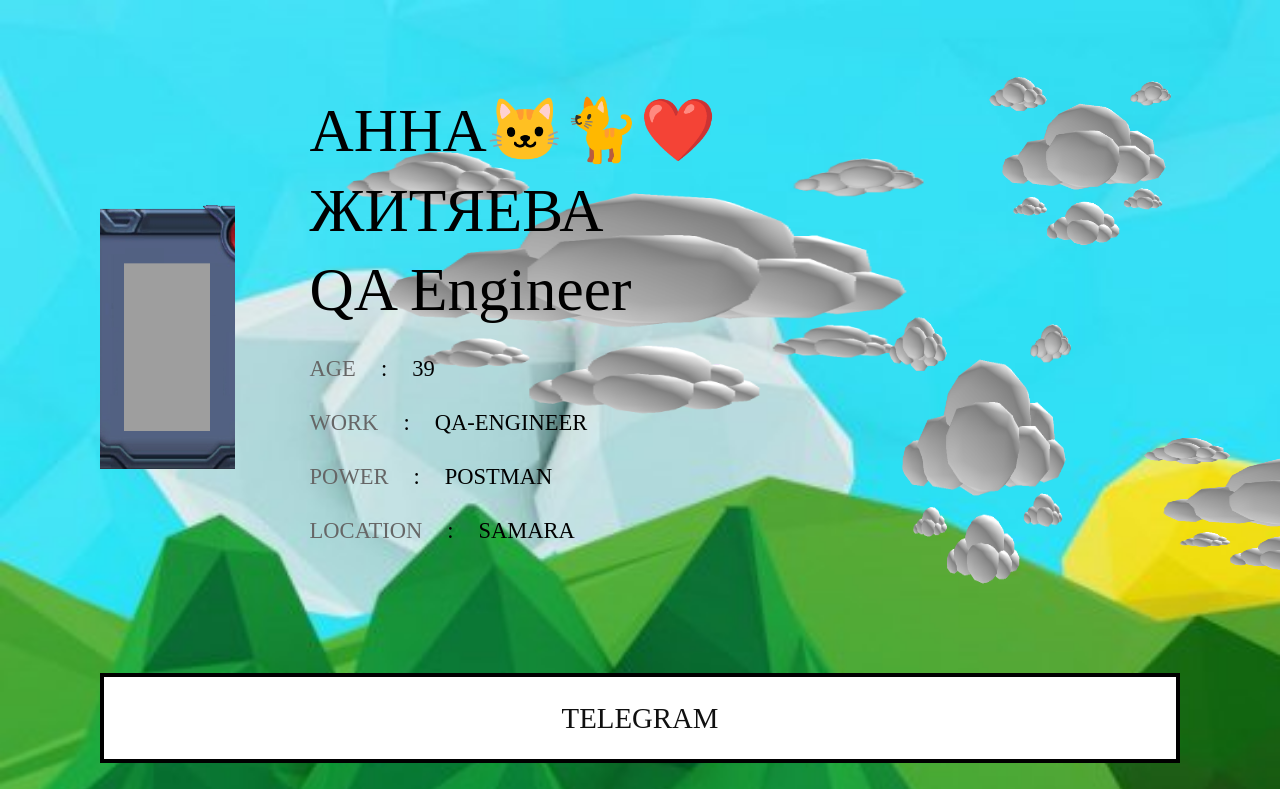
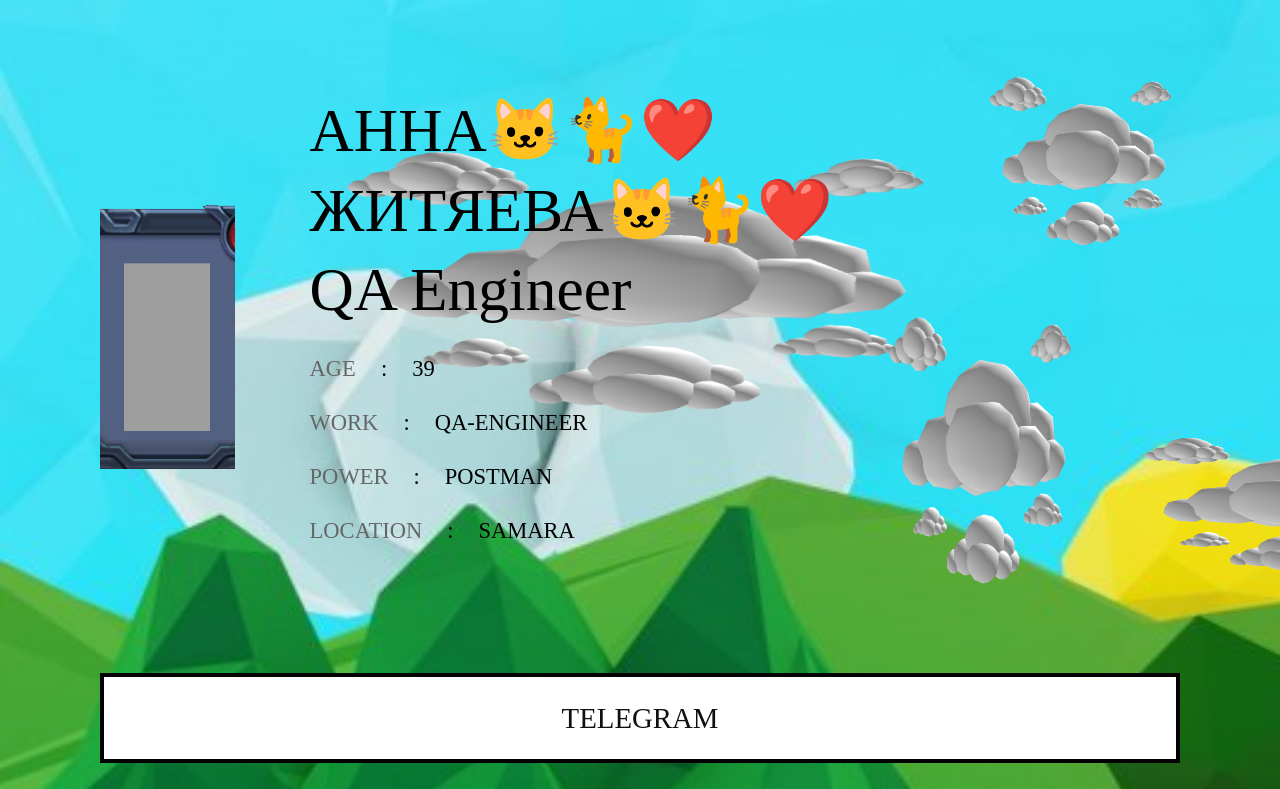
Before and after one commit to anna-zhityaeva-qa/cv, a plain HTML site: page index.html in a window 1280 px wide. Shown: the top 789 px of the page. Drawn offline with Linux system fonts and the light colour scheme; grey boxes are pictures that could not be loaded; files whose address does not match are found by name.

Commit message:
Эмодзи в имени и фамилии

```diff
--- a/index.html
+++ b/index.html
@@ -56,7 +56,7 @@
                   <!-- Имя -->
                   <div class="name">
                      <div>Анна🐱🐈❤️</div>
-                     <div>Житяева</div>
+                     <div>Житяева🐱🐈❤️</div>
                      <p>QA Engineer</p>
                   </div>
                   <div>
```
